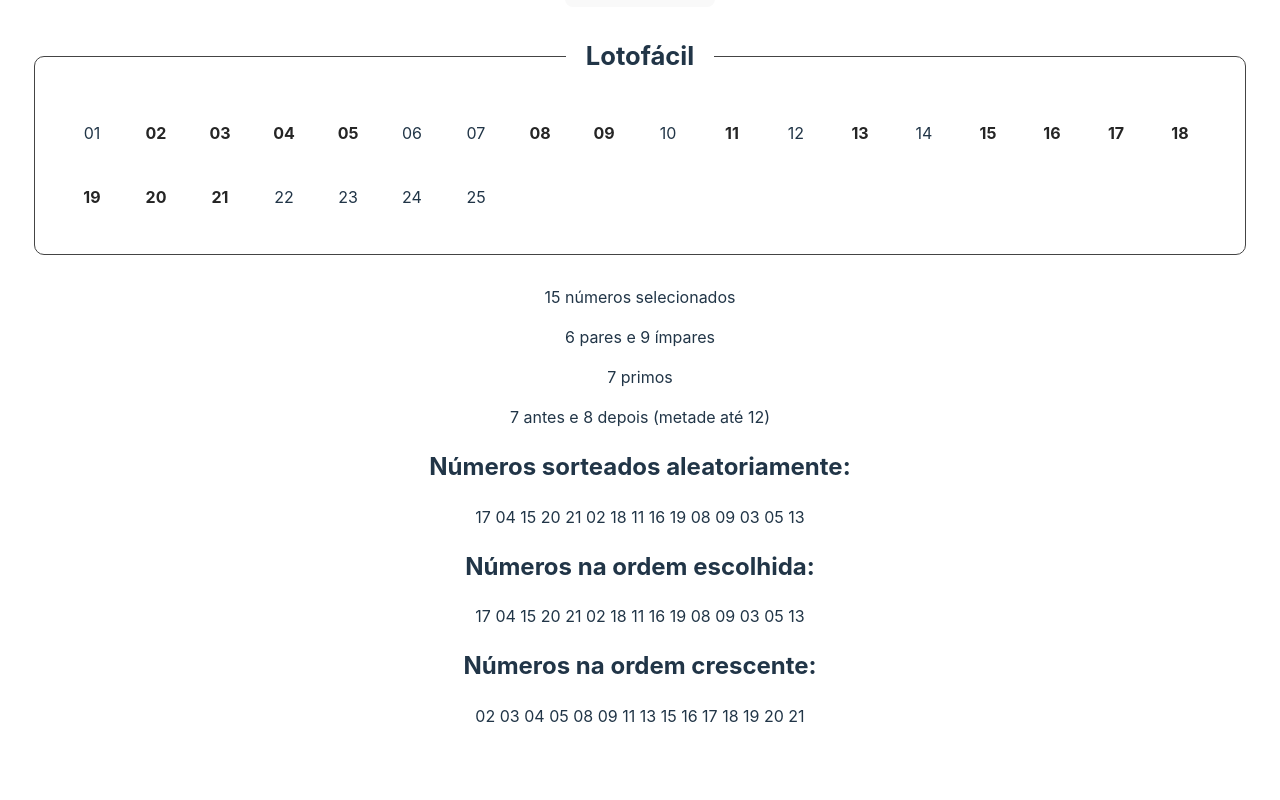
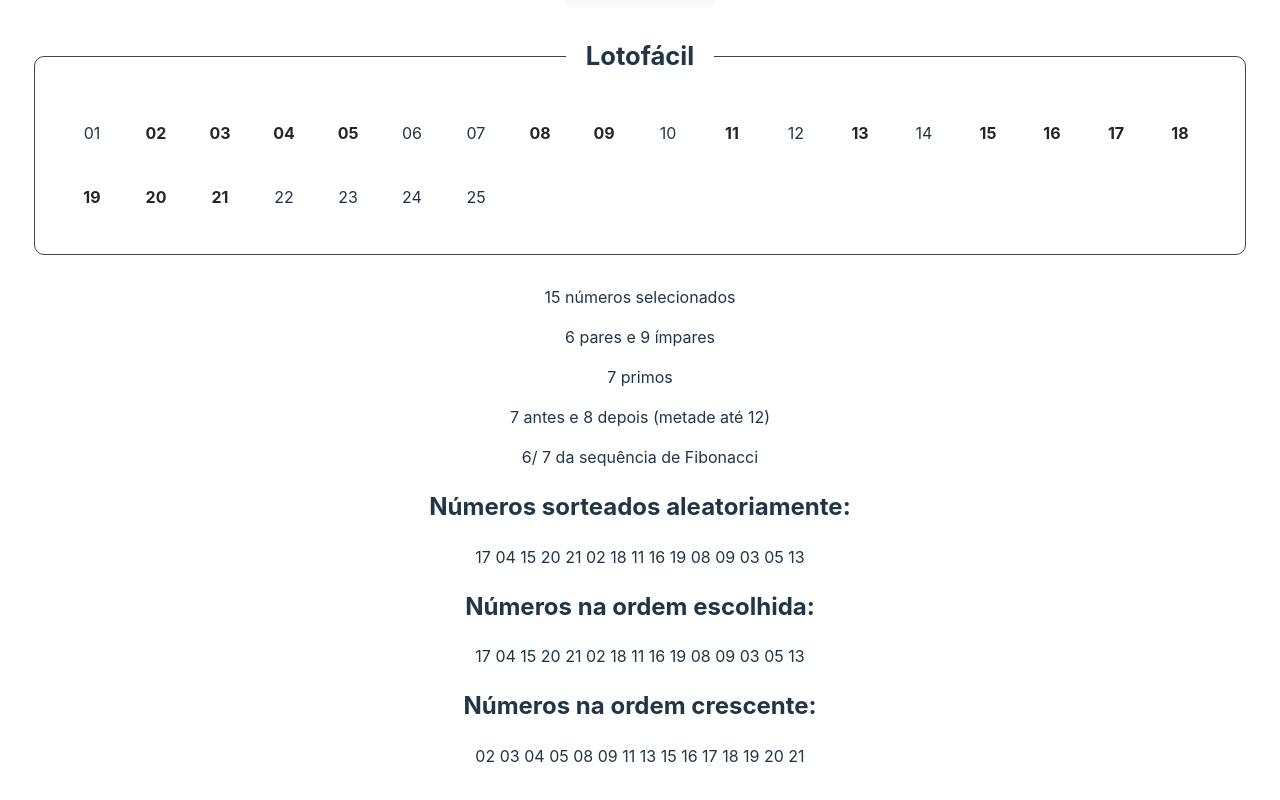
Before and after one commit to philipeoliveira/palpite-feito, a React (Vite) app: page / in a window 1280 px wide. Shown: the part 456-1256 px from the top of the page. Before the commit the page ends 1216 px from the top, so only its background shows below. Built offline with nearby package versions, Linux system fonts and the light colour scheme.

Commit message:
Create countSelectedFibonacci function

```diff
--- a/src/components/Bet.tsx
+++ b/src/components/Bet.tsx
@@ -9,6 +9,7 @@ import { getSingularOrPluralWord } from '../utils/getSingularOrPluralWord';
 import { countEvenAndOdd } from '../utils/countEvenAndOdd';
 import { countPrimeNumbers } from '../utils/countPrimeNumbers';
 import { countHalfBet } from '../utils/countHalfBet';
+import { countSelectedFibonacci } from '../utils/countSelectedFibonacci';
 
 export function Bet() {
    const { selectedModality } = useContext(ModalityContext);
@@ -81,6 +82,7 @@ export function Bet() {
             <p>{countEvenAndOdd(selectedNumbers)}</p>
             <p>{countPrimeNumbers(selectedNumbers)}</p>
             <p>{countHalfBet(totalNumbersAvailable, selectedNumbers)}</p>
+            <p>{countSelectedFibonacci(totalNumbersAvailable, selectedNumbers)}</p>
          </div>
 
          <h2>Números sorteados aleatoriamente:</h2>
--- /dev/null
+++ b/src/utils/countSelectedFibonacci.ts
@@ -0,0 +1,64 @@
+/**
+ * @description Verifica a quantidade de números da sequência de Fibonacci que foram selecionados na aposta.
+ * @param {string} totalNumbersAvailable String -> Total de números disponíveis para a aposta.
+ * @param {string[]} selectedNumbers Array de string -> Array com os números selecionados para a aposta.
+ * @return {string} String -> Quantidade de números selecionados e os possíveis da sequência de Fibonacci na aposta.
+ * @example
+ * // Suponha que o total de números disponíveis são 80 e
+ * // os números selecionados da aposta forem: 01, 25, 56, 66, 79.
+ * console.log(countSelectedFibonacci("80", ["01", "25", "56", "66", "79"]));
+ * // Resultado esperado: 1/ 9 da sequência de Fibonacci
+ */
+
+import { addNumberZero } from './addNumberZero';
+
+export function countSelectedFibonacci(
+   totalNumbersAvailable: string,
+   selectedNumbers: string[]
+): string {
+   const availableFibonacci = getAvailableFibonacci(totalNumbersAvailable);
+
+   const availableAndUniqueFibonacci = new Set(availableFibonacci);
+   const selectedFromTheBet = new Set(selectedNumbers);
+   const intersection = new Set(
+      [...availableAndUniqueFibonacci].filter((numString) =>
+         selectedFromTheBet.has(numString)
+      )
+   );
+
+   const selectedFibonacci = Array.from(intersection);
+
+   return `
+      ${selectedFibonacci.length}/
+      ${availableAndUniqueFibonacci.size} da sequência de Fibonacci`;
+}
+
+/** --------------------------------------------------------------------------- */
+
+/**
+ * @description Obtém os números da sequência de Fibonacci que estão disponíveis para aposta .
+ * @param {string} totalNumbersAvailable String -> Total de números disponíveis para a aposta.
+ * @return {string[]} Array de string -> Sequência de números disponíveis da sequência de Fibonacci.
+ * @example
+ * // Se o número 80 for recebido como argumento da função:
+ * const available = getAvailableFibonacci("80");
+ * console.log(available);
+ * // Resultado esperado: ["1","2","3","5","8","13","21","34","55"]
+ */
+
+export function getAvailableFibonacci(totalNumbersAvailable: string): string[] {
+   const availableFibonacci = ['01', '01'];
+   let numFibonacci;
+
+   for (let i = 1; i <= +totalNumbersAvailable; i++) {
+      numFibonacci =
+         parseInt(availableFibonacci[i]) + parseInt(availableFibonacci[i - 1]);
+      if (numFibonacci <= +totalNumbersAvailable) {
+         availableFibonacci.push(addNumberZero(numFibonacci.toString()));
+      } else {
+         break;
+      }
+   }
+
+   return availableFibonacci;
+}
```
